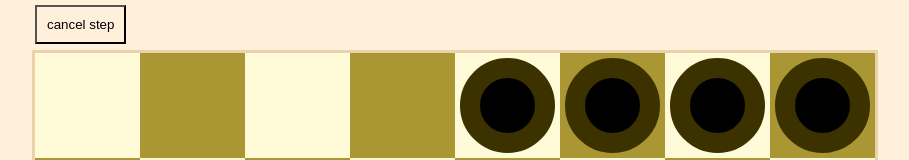
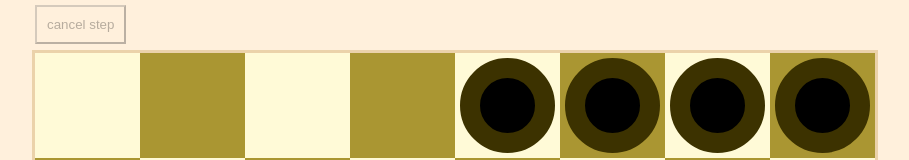
Before and after one commit to Alesha0103/angles, a React (Create React App) app: page / in a window 1280 px wide. Shown: the top 160 px of the page, without its empty margins (185-1094 px from the left). Built offline with nearby package versions, Linux system fonts and the light colour scheme.

Commit message:
seems work

```diff
--- a/src/App.tsx
+++ b/src/App.tsx
@@ -25,17 +25,11 @@ const App = () => {
     whiteCheckers,
     blackCheckers,
     whoseTurn,
-    savedStep,
     savedCheckers,
     memorizedChecker
   } = useAppSelector(state => state.generalReducer);
 
   const prevTurn = usePrevious(whoseTurn);
-
-  console.log('savedCheckers :>> ', savedCheckers);
-  console.log('memorizedChecker :>> ', memorizedChecker);
-  console.log('savedStep :>> ', savedStep);
-  console.log('prevTurn :>> ', prevTurn);
 
   React.useEffect(() => {
     const whiteCheckersStorage = localStorage.getItem("whiteCheckers");
@@ -58,10 +52,11 @@ const App = () => {
   //   localStorage.setItem("whoseTurn", whoseTurn);
   // }, [whiteCheckers, blackCheckers, whoseTurn])
 
-  const checkIfCancelNeed = () => {
-    if (memorizedChecker || (prevTurn === whoseTurn)) {
-      return null;
-    }
+  const checkIfButtonDisabled = () => {
+    if (!savedCheckers.length) return true;
+    return whoseTurn === WHITE ?
+      whiteCheckers.every(element => savedCheckers.includes(element))
+      : blackCheckers.every(element => savedCheckers.includes(element));
   }
 
   const onClickHandle = () => {
@@ -71,7 +66,7 @@ const App = () => {
   return (
     <div className="app">
       <button
-        // disabled={ifDisabled()}
+        disabled={checkIfButtonDisabled()}
         style={{
           padding: "10px",
           position: "absolute",
--- a/src/components/Cell/Cell.tsx
+++ b/src/components/Cell/Cell.tsx
@@ -13,7 +13,7 @@ type CellProps = {
 }
 export const Cell: React.FC<CellProps> = ({type, coordinate}) => {
   const dispatch = useAppDispatch();
-  const { whiteCheckers, blackCheckers, savedStep, savedCheckers } = useAppSelector(state => state.generalReducer);
+  const { whiteCheckers, blackCheckers, savedStep } = useAppSelector(state => state.generalReducer);
 
   const checkIfFilling =
     !!whiteCheckers.find((checker) => checker === coordinate) ||
--- a/src/components/Checker/Checker.tsx
+++ b/src/components/Checker/Checker.tsx
@@ -41,10 +41,6 @@ export const Checker:React.FC<CheckerProps> = ({coordinate}) => {
 
   const handleClick = () => {
     if (checkerColor === whoseTurn) {
-      if (memorizedChecker?.coordinate === savedStep) {
-        dispatch(cancelStep());
-        return;
-      }
       if (memorizedChecker?.coordinate === coordinate) {
         finishStep();
         return;
@@ -70,7 +66,7 @@ export const Checker:React.FC<CheckerProps> = ({coordinate}) => {
       })}
       style={{
         backgroundColor: checkerColor,
-        cursor: !!memorizedChecker ||  (checkerColor !== whoseTurn)? "default" : ""
+        cursor: !!memorizedChecker ||  (checkerColor !== whoseTurn) ? "default" : ""
       }}
       onClick={handleClick}
     />
--- a/src/store/actions/GeneralActions.ts
+++ b/src/store/actions/GeneralActions.ts
@@ -24,9 +24,7 @@ export const makeStep = (coordinate: string) => (dispatch: AppDispatch, getState
 }
 
 export const cancelStep = (stepBack?: boolean) => (dispatch: AppDispatch, getState: ()=> RootState) => {
-  const { savedCheckers, whoseTurn, memorizedChecker } = getState().generalReducer;
-
-  console.log('stepBack :>> ', stepBack);
+  const { savedCheckers, whoseTurn } = getState().generalReducer;
 
   if (stepBack) {
     console.log("cancel custom");
```
